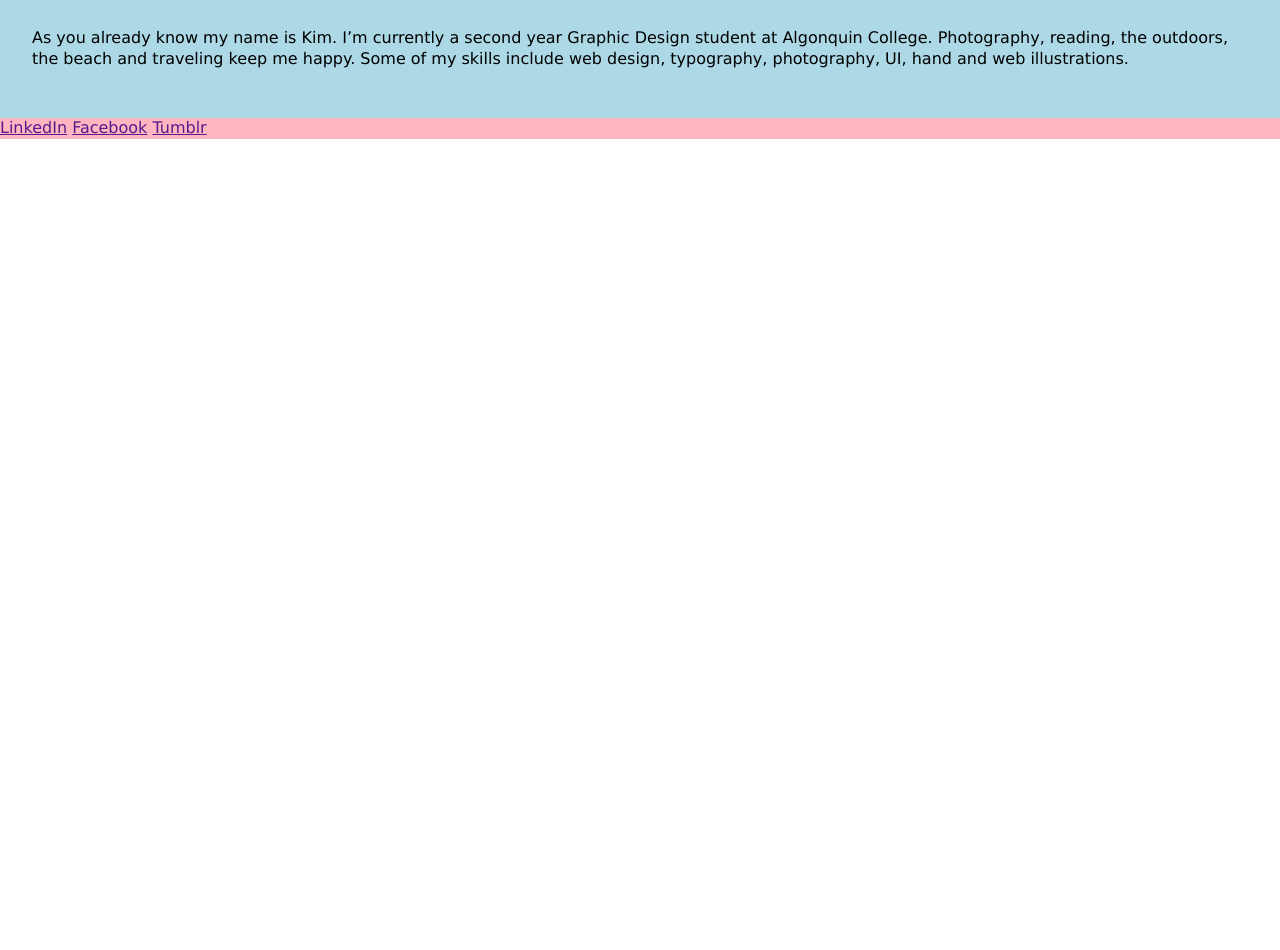
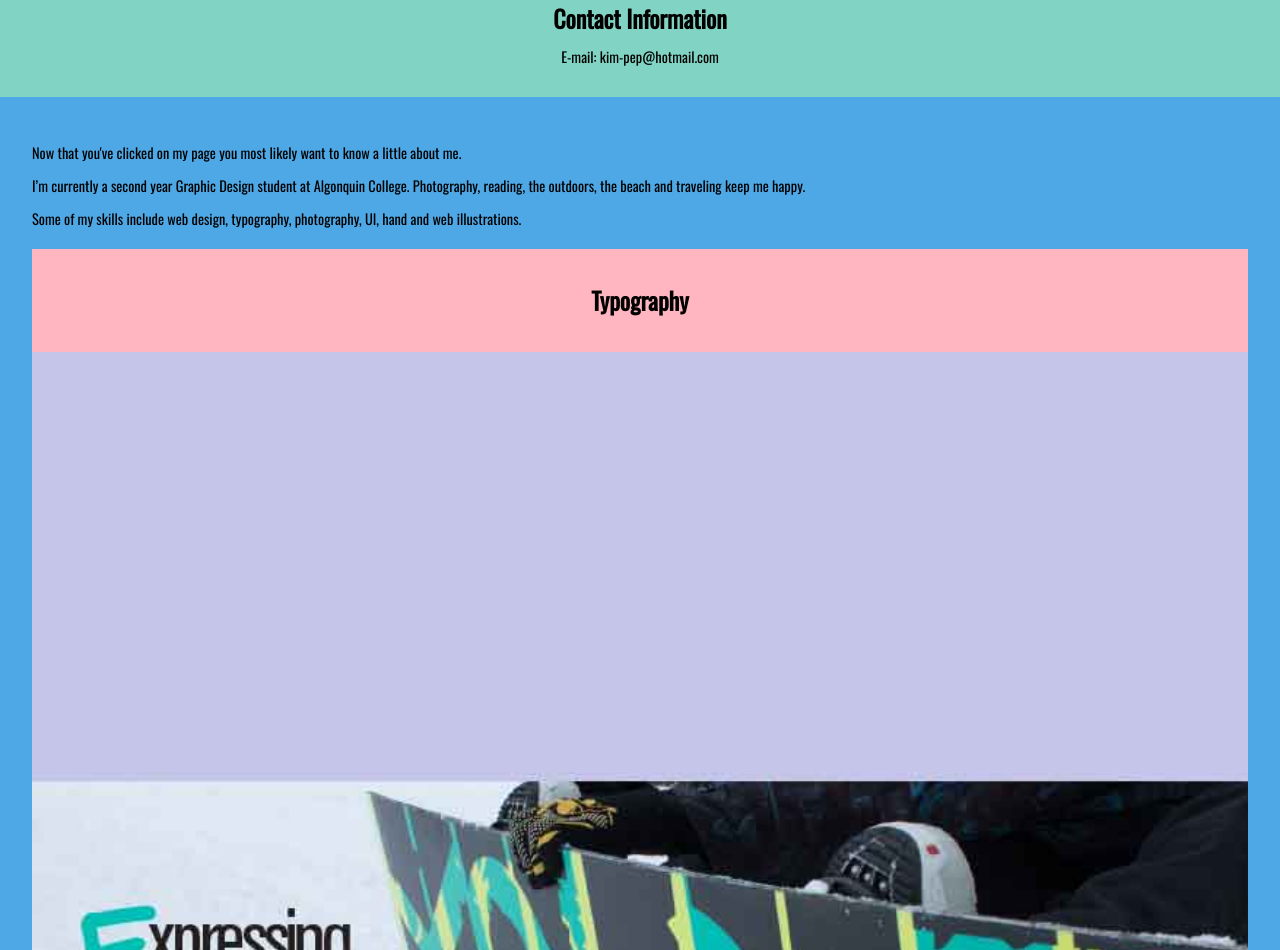
Before and after one commit to KimothyPepper/dsn1675-project-1, a plain HTML site: page index.html in a window 1280 px wide. Shown: the part 730-1680 px from the top of the page. Before the commit the page ends 869 px from the top, so only its background shows below. Drawn offline with nearby package versions, Linux system fonts and the light colour scheme.

Commit message:
Place In text and Images

```diff
--- a/css/main.css
+++ b/css/main.css
@@ -11,7 +11,7 @@
     -webkit-text-size-adjust:100%;
     text-size-adjust:100%;
 
-    font-family: Verdana,sans-serif;
+    font-family: 'Oswald', sans-serif;
     font-size: 100%;
     line-height:1.3;
   }
@@ -24,26 +24,64 @@ body {
 }
 
 img {
-  width:40%;
+  width:50%;
   border-radius: 50%;
   display: block;
   margin: 0 auto;
 }
 
 header {
-  background-color: lightgreen;
+  background-color: #81d4c3;
   padding: 1em;
   margin:0 auto;
   text-align:center;
 
 }
 
+.contact {
+  background: none;
 
+  padding: 0;
+  margin:0;
+}
+
+main img {
+  width:100%;
+  border-radius: 0%;
+}
 main{
-  background-color: lightblue;
+  background-color:#4ea8e6;
   padding: 2em;
 }
 
+p {
+  font-size:0.9em;
+}
+
+h2 {
+  background-color: lightpink;
+  text-align: center;
+  padding:1.5em;
+  margin-bottom:0;
+}
+
+
+
 footer {
-  background-color: lightpink;
+  background-color:  #81d4c3;
+  padding: 0 2em 0 2em;
 }
+
+footer img {
+ border-radius:0%;
+ width:31%;
+ display: inline-block;
+ margin:0 auto;
+ padding:0.5em;
+
+}
+
+footer a {
+  text-decoration: none;
+
+}
--- a/index.html
+++ b/index.html
@@ -6,6 +6,7 @@
   <meta name="viewport" content="width=device-width, initial-scale=1">
   <meta name="mobileoptimized" content="240">
   <meta name="handheldfriendly" content="true">
+  <link href='https://fonts.googleapis.com/css?family=Oswald' rel='stylesheet' type='text/css'>
   <link href="css/main.css" rel="stylesheet">
 
 </head>
@@ -18,7 +19,7 @@
 
   <h1> Kim Pepin </h1>
 
-  <h2>Contact Information</h2>
+  <h2 class="contact">Contact Information</h2>
   <p>E-mail: kim-pep@hotmail.com</p>
 
 
@@ -27,7 +28,26 @@
 
 <main>
 
-  <p> As you already know my name is Kim.  I’m currently a second year  Graphic Design student at Algonquin College.  Photography, reading, the outdoors, the beach and traveling keep me happy.  Some of my skills include web design, typography, photography, UI, hand and web illustrations. </p>
+  <p>Now that you've clicked on my page you most likely want to know a little about me.</p>
+  <p>I’m currently a second year  Graphic Design student at Algonquin College. Photography, reading, the outdoors, the beach and traveling keep me happy.</p>
+  <p>Some of my skills include web design, typography, photography, UI, hand and web illustrations. </p>
+
+
+  <h2> Typography</h2>
+  <img src="images/typography.jpg" alt="">
+
+
+
+  <h2>Photography</h2>
+  <img src="images/photography.jpg" alt="">
+
+  <h2>Illustration</h2>
+  <img src="images/box.jpg" alt="">
+
+  <h2>Web Design</h2>
+  <img src="images/box.jpg" alt="">
+
+
 
 </main>
 
@@ -35,9 +55,17 @@
 
 <footer>
 
-  <a href "#">LinkedIn</a>
-  <a href "#">Facebook</a>
-  <a href "#">Tumblr</a>
+  <a href="https://www.linkedin.com/nhome/?trk=">
+    <img src="images/linkedin.png" alt="">
+  </a>
+  <a href="https://www.facebook.com/kim.pepin.35">
+    <img src="images/facebook.png" alt="">
+  </a>
+  <a href="http://labelleviedekim.tumblr.com">
+  <img src="images/tumblr.png" alt="">
+  </a>
+
+
 
 </footer>
 
```
Also changed, not shown: images/box.jpg (added), images/facebook.png (added), images/facebook.svg (deleted), images/iphone.jpg (added), images/linkedin.png (added), images/linkedin.svg (deleted), images/photography.jpg (added), images/shag.jpg (added), images/tumblr.png (added), images/typography.jpg (added).
